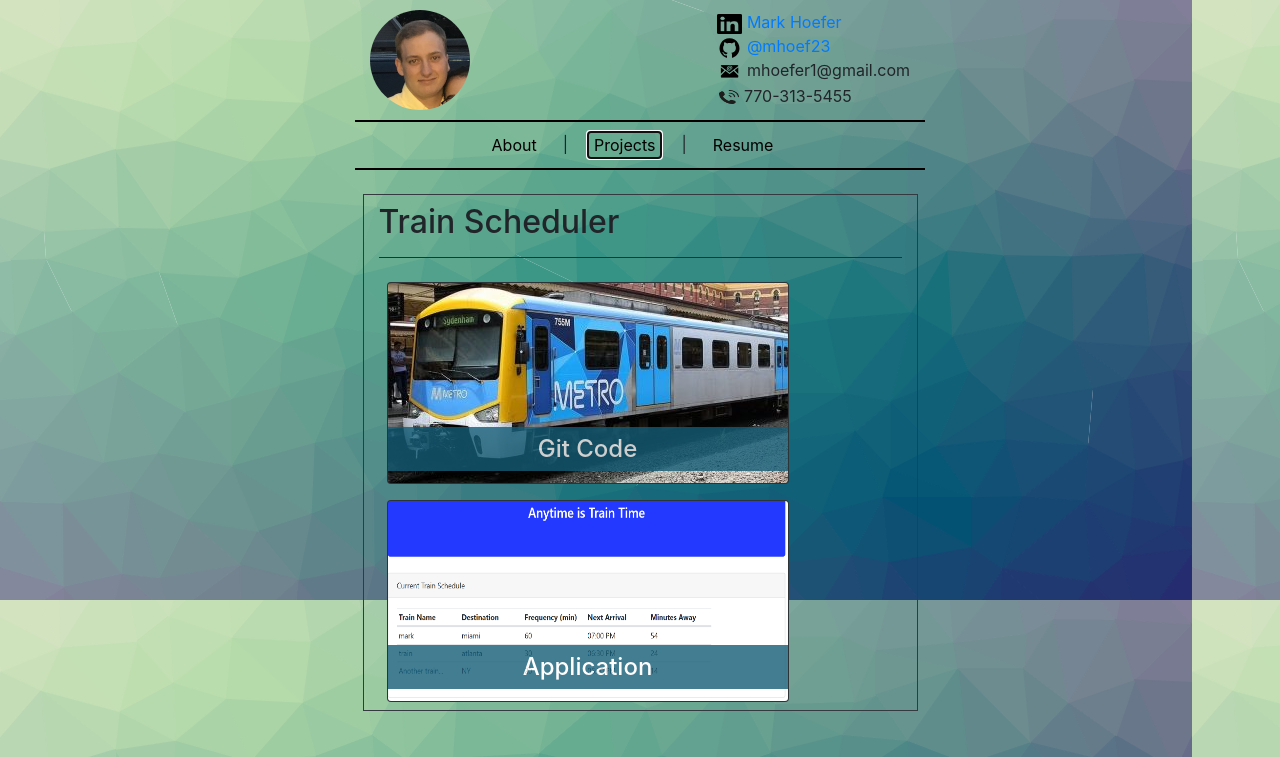
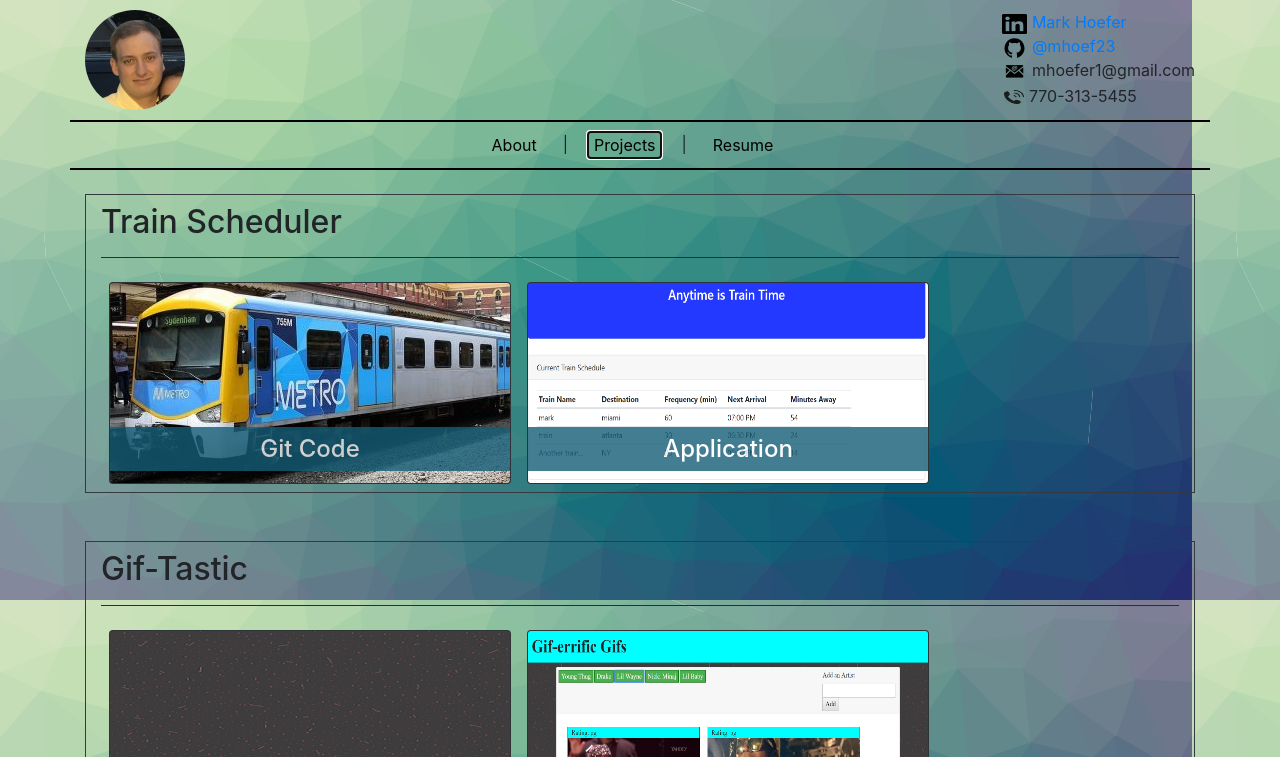
Before and after one commit to mhoe4/Marks-Portfolio, a plain HTML site: page index.html in a window 1280 px wide. Both pictures are taken after a click on the button "Projects". Shown: the top 757 px of the page. Drawn offline with nearby package versions, Linux system fonts and the light colour scheme.

Commit message:
portfollio

```diff
--- a/assets/css/style.css
+++ b/assets/css/style.css
@@ -1,6 +1,5 @@
 /*
 
-fix portfolio to have screenshot and links to code/deployed
 fonts/colors/sizing for bio and the rest
 
 more appropriate hover colors
--- a/index.html
+++ b/index.html
@@ -34,7 +34,7 @@
     <div class='row'>
 
       <!-- Header Column -->
-      <div class="col-md-6 mx-auto header">
+      <div class="col-md-12 mx-auto header">
         <!-- Profile Pic -->
         <a class="" target="_blank" href="https://www.linkedin.com/in/mark-hoefer-a19b25127/">
           <img class="img" id="avatar" src="assets/images/mark.jpg" alt="Avatar" style="width:100px">
@@ -78,7 +78,7 @@
 
     <!-- Nav Buttons -->
     <div class="row">
-      <div class="col-md-6 mx-auto nav">
+      <div class="col-md-12 mx-auto nav">
         <button class="nav-button" id="about-button">About</button>
         <span class="nav-button"> | </span>
         <button class="nav-button" id="projects-button">Projects</button>
@@ -94,7 +94,7 @@
       <div class="row">
 
         <!-- Bio Section -->
-        <div class="col-md-6 mx-auto">
+        <div class="col-md-12 mx-auto">
           <p>
             Hello! My name is Mark Hoefer, and I'm an Atlanta-based software developer who is highly self-motivated to
             achieve
@@ -128,7 +128,7 @@
     <!-- Portfolio Container -->
     <div id="portfolio" class="container">
       <div class="row">
-        <div class="col-md-6 bg-transparent mx-auto border border-dark my-sm-4">
+        <div class="col-md-12 bg-transparent mx-auto border border-dark my-sm-4">
 
           <div class="page-header my-bg-reverse pt-2">
             <h2>Train Scheduler</h2>
@@ -165,7 +165,7 @@
       </div>
 
       <div class="row">
-        <div class="col-md-6 bg-transparent mx-auto border border-dark my-sm-4">
+        <div class="col-md-12 bg-transparent mx-auto border border-dark my-sm-4">
 
           <div class="page-header my-bg-reverse pt-2">
             <h2>Gif-Tastic</h2>
@@ -203,7 +203,7 @@
 
 
       <div class="row">
-          <div class="col-md-6 bg-transparent mx-auto border border-dark my-sm-4">
+          <div class="col-md-12 bg-transparent mx-auto border border-dark my-sm-4">
 
             <div class="page-header my-bg-reverse pt-2">
               <h2>Crystal Collector</h2>
```
